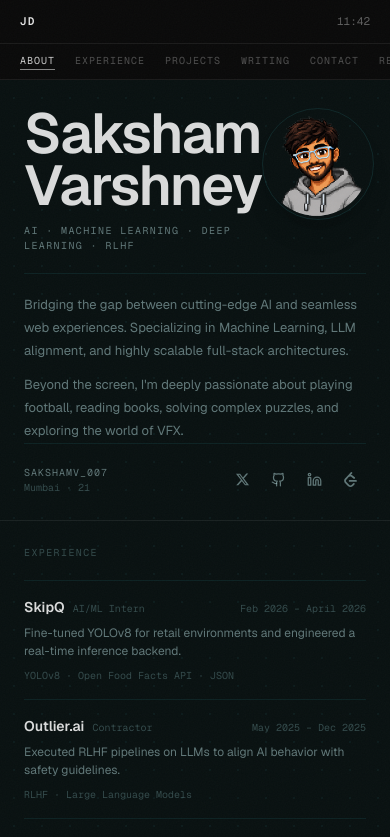
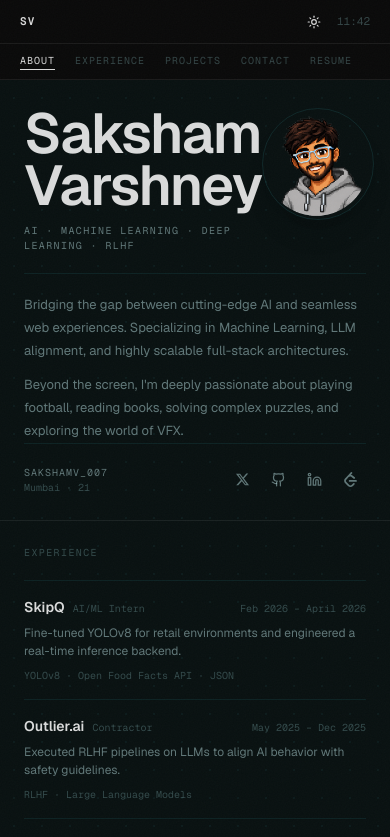
Before and after one commit to Saksham-Varshney07/myPortfolio, a Next.js app: page / in a window 390 px wide. Shown: the top 837 px of the page. Built offline with nearby package versions, Linux system fonts and the light colour scheme.

Commit message:
Add mobile light mode and fix scroll offset

```diff
--- a/app/components/MobileLayout.tsx
+++ b/app/components/MobileLayout.tsx
@@ -1,6 +1,7 @@
 "use client"
 
 import { useEffect, useState } from "react"
+import { Sun, Moon } from "lucide-react"
 import Hero from "./Hero"
 import Experience from "./sections/Experience"
 import Projects from "./sections/Projects"
@@ -14,16 +15,16 @@ const NAV = [
   { id: "about",      label: "About" },
   { id: "experience", label: "Experience" },
   { id: "projects",   label: "Projects" },
-  { id: "writing",    label: "Writing" },
   { id: "contact",    label: "Contact" },
   { id: "resume",     label: "Resume" },
 ]
 
-const BORDER = "1px solid rgba(255,255,255,0.07)"
-
 export default function MobileLayout() {
   const [time, setTime] = useState("")
   const [activeId, setActiveId] = useState("about")
+  const [isLightMode, setIsLightMode] = useState(false)
+
+  const BORDER = isLightMode ? "1px solid rgba(0,0,0,0.1)" : "1px solid rgba(255,255,255,0.07)"
 
   useEffect(() => {
     const update = () => {
@@ -52,27 +53,44 @@ export default function MobileLayout() {
 
   const scrollTo = (id: string) => {
     const el = document.getElementById(id)
-    if (el) el.scrollIntoView({ behavior: "smooth", block: "start" })
+    if (el) {
+      const top = el.getBoundingClientRect().top + window.scrollY - 90
+      window.scrollTo({ top, behavior: "smooth" })
+    }
   }
 
   return (
-    <div className="desktop-bg" style={{ minHeight: "100dvh", color: "#f0f0f0" }}>
+    <div
+      className="desktop-bg"
+      data-mobile-theme={isLightMode ? "light" : undefined}
+      style={{
+        minHeight: "100dvh",
+        color: "var(--foreground)",
+        background: isLightMode ? "#f7f7f7" : undefined,
+        backgroundImage: isLightMode ? "none" : undefined
+      }}
+    >
 
       <header
         className="sticky top-0 z-50 flex items-center justify-between px-5"
-        style={{ height: 44, background: "rgba(11,11,11,0.96)", borderBottom: BORDER, backdropFilter: "blur(12px)", WebkitBackdropFilter: "blur(12px)" }}
+        style={{ height: 44, background: isLightMode ? "rgba(255,255,255,0.96)" : "rgba(11,11,11,0.96)", borderBottom: BORDER, backdropFilter: "blur(12px)", WebkitBackdropFilter: "blur(12px)" }}
       >
-        <span className="font-mono text-[11px] font-semibold uppercase tracking-widest" style={{ color: "rgba(255,255,255,0.9)" }}>
+        <span className="font-mono text-[11px] font-semibold uppercase tracking-widest" style={{ color: "var(--text-primary)" }}>
           {siteConfig.personal.initials}
         </span>
-        <span className="font-mono text-[11px]" style={{ color: "rgba(255,255,255,0.35)" }}>
-          {time}
-        </span>
+        <div className="flex items-center gap-4">
+          <button onClick={() => setIsLightMode(!isLightMode)} className="focus:outline-none flex items-center justify-center" style={{ color: "var(--text-primary)" }}>
+            {isLightMode ? <Moon size={14} /> : <Sun size={14} />}
+          </button>
+          <span className="font-mono text-[11px]" style={{ color: "var(--text-muted)" }}>
+            {time}
+          </span>
+        </div>
       </header>
 
       <nav
         className="sticky z-40 flex items-center gap-5 px-5 overflow-x-auto"
-        style={{ top: 44, height: 36, background: "rgba(11,11,11,0.96)", borderBottom: BORDER, backdropFilter: "blur(12px)", WebkitBackdropFilter: "blur(12px)", scrollbarWidth: "none", overscrollBehaviorX: "contain" }}
+        style={{ top: 44, height: 36, background: isLightMode ? "rgba(255,255,255,0.96)" : "rgba(11,11,11,0.96)", borderBottom: BORDER, backdropFilter: "blur(12px)", WebkitBackdropFilter: "blur(12px)", scrollbarWidth: "none", overscrollBehaviorX: "contain" }}
       >
         {NAV.map(({ id, label }) => (
           <button
@@ -80,8 +98,8 @@ export default function MobileLayout() {
             onClick={() => scrollTo(id)}
             className="font-mono text-[10px] uppercase tracking-widest whitespace-nowrap transition-colors pb-px"
             style={{
-              color: activeId === id ? "rgba(255,255,255,0.8)" : "rgba(255,255,255,0.28)",
-              borderBottom: activeId === id ? "1px solid rgba(255,255,255,0.5)" : "1px solid transparent",
+              color: activeId === id ? "var(--text-primary)" : "var(--text-muted)",
+              borderBottom: activeId === id ? `1px solid var(--text-primary)` : "1px solid transparent",
             }}
           >
             {label}
@@ -102,7 +120,6 @@ export default function MobileLayout() {
         <Projects compact />
       </section>
 
-
       <section id="contact" style={{ borderBottom: BORDER }}>
         <Contact compact />
       </section>
@@ -112,7 +129,7 @@ export default function MobileLayout() {
       </section>
 
       <footer className="px-6 py-8 text-center">
-        <p className="font-mono text-[10px] uppercase tracking-widest" style={{ color: "rgba(255,255,255,0.18)" }}>
+        <p className="font-mono text-[10px] uppercase tracking-widest" style={{ color: "var(--text-faint)" }}>
           {siteConfig.personal.fullName} · {new Date().getFullYear()}
         </p>
       </footer>
--- a/app/globals.css
+++ b/app/globals.css
@@ -41,6 +41,19 @@
   --wallpaper-opacity: 1;
   --indicator-color: #4ade80;
 }
+
+[data-mobile-theme="light"] {
+  --background: #f7f7f7;
+  --foreground: #111111;
+  --text-primary: rgba(0,0,0,0.9);
+  --text-secondary: rgba(0,0,0,0.7);
+  --text-muted: rgba(0,0,0,0.5);
+  --text-faint: rgba(0,0,0,0.2);
+  --separator: rgba(0,0,0,0.1);
+  --bg-base: #ffffff;
+  --indicator-color: #22c55e;
+}
+
 
 /* ── Amber — deep violet night with warm amber horizon ────────────────────── */
 [data-theme="amber"] {
--- a/config/siteConfig.ts
+++ b/config/siteConfig.ts
@@ -63,7 +63,7 @@ export const siteConfig: SiteConfig = {
     firstName: "Saksham",
     lastName: "Varshney",
     fullName: "Saksham Varshney",
-    initials: "JD",
+    initials: "SV",
     role: "AI · Machine Learning · Deep Learning ·  RLHF",
     shortRole: "Full-Stack Software Engineer",
     tagline:
```
